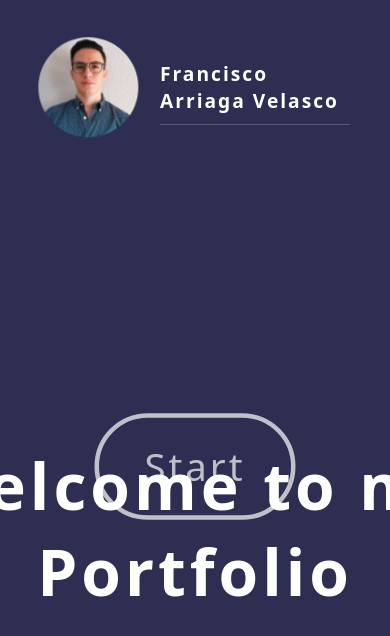
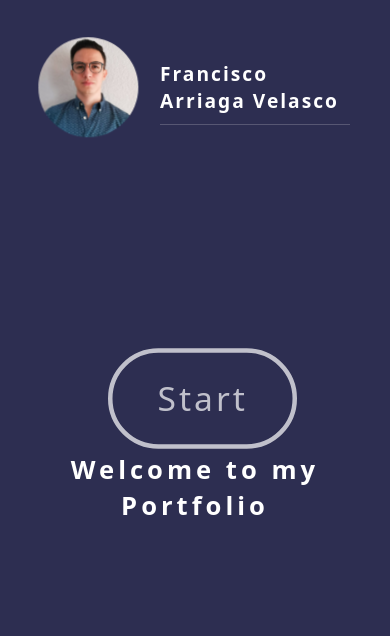
Before and after one commit to arrrriaga/portafolio-proyectos, a React (Create React App) app: page / in a window 390 px wide. Shown: the top 636 px of the page. Built offline with nearby package versions, Linux system fonts and the light colour scheme.

Commit message:
inicio de responsive

```diff
--- a/public/index.html
+++ b/public/index.html
@@ -24,7 +24,7 @@
       work correctly both with client-side routing and a non-root public URL.
       Learn how to configure a non-root public URL by running `npm run build`.
     -->
-    <title>React App</title>
+    <title>Francisco Arriaga 👨🏻‍💻</title>
   </head>
   <body>
     <noscript>You need to enable JavaScript to run this app.</noscript>
--- /dev/null
+++ b/src/components/BackDrop/index.js
@@ -0,0 +1,50 @@
+import React from "react";
+import { Modal } from "../Modal";
+import { Link } from "react-router-dom";
+import { motion, AnimatePresence } from "framer-motion";
+
+const backDrop = {
+  visible: {
+    opacity: 1,
+  },
+  hidden: {
+    opacity: 0,
+  },
+};
+
+const modal = {
+  hidden: {
+    y: "-100vh",
+    opacity: 0,
+  },
+  visible: {
+    y: "200px",
+    opacity: 1,
+    transition: {},
+  },
+};
+
+const Backdrop = ({ showModal, setShowModal }) => {
+  const handleClick = () => {
+    setShowModal(false);
+  };
+
+  return (
+    <AnimatePresence mode="await">
+      {showModal && (
+        <>
+          <motion.div
+            onClick={handleClick}
+            className="backdrop"
+            variants={backDrop}
+            initial="hidden"
+            animate="visible"
+          ></motion.div>
+          <Modal />
+        </>
+      )}
+    </AnimatePresence>
+  );
+};
+
+export { Backdrop };
--- a/src/components/Modal/index.js
+++ b/src/components/Modal/index.js
@@ -2,15 +2,7 @@ import React from "react";
 import { Link } from "react-router-dom";
 import { motion, AnimatePresence } from "framer-motion";
 
-const backDrop = {
-  visible: {
-    opacity: 1,
-  },
-  hidden: {
-    opacity: 0,
-  },
-};
-
+const Modal = ({ showModal, setShowModal }) => {
   const modal = {
     hidden: {
       y: "-100vh",
@@ -19,22 +11,11 @@ const modal = {
     visible: {
       y: "200px",
       opacity: 1,
-    transition: {
-      delay: 0.5,
-    },
+      transition: {},
     },
   };
-
-const Modal = ({ showModal, setShowModal }) => {
   return (
     <AnimatePresence mode="await">
-      {showModal && (
-        <motion.div
-          className="backdrop"
-          variants={backDrop}
-          initial="hidden"
-          animate="visible"
-        >
       <motion.div
         className="modal"
         variants={modal}
@@ -43,12 +24,9 @@ const Modal = ({ showModal, setShowModal }) => {
         exit="hidden"
       >
         <p>¿HomePage?</p>
-            <Link to="/">
-              <button>Start again</button>
-            </Link>
+
+        <button onClick={() => console.log("Hola mundo")}>Start again</button>
       </motion.div>
-        </motion.div>
-      )}
     </AnimatePresence>
   );
 };
--- a/src/index.css
+++ b/src/index.css
@@ -19,7 +19,6 @@ div {
 }
 body {
   background: rgb(45, 46, 81);
-
   position: fixed;
   width: 100%;
   height: 100%;
@@ -39,7 +38,7 @@ button {
 }
 .container {
   max-width: 300px;
-  margin: 100px auto 40px;
+  margin: 10vh auto auto;
 }
 .container h3 {
   padding-bottom: 10px;
@@ -89,18 +88,18 @@ li span.active::before {
 
 /* pages */
 .home h2 {
-  font-size: 2em;
+  font-size: 80%;
   margin-bottom: 30px;
 }
 .home.container,
 .order.container {
   text-align: center;
-  max-width: 800px;
+  max-width: 40vw;
 }
 .home button {
   color: white;
   padding: 15px 30px;
-  font-size: 1.6em;
+  font-size: 1.4em;
   border: 3px solid white;
   margin: 30px 20px;
 }
@@ -119,11 +118,16 @@ li span.active::before {
 }
 .modal {
   max-width: 400px;
+  position: absolute;
+  top: 0;
+  left: 0;
+  right: 0;
   margin: 0 auto;
   padding: 40px 20px;
   background-color: white;
   border-radius: 10px;
   text-align: center;
+  z-index: 2;
 }
 
 .modal button {
--- a/src/pages/Oders/index.js
+++ b/src/pages/Oders/index.js
@@ -4,12 +4,12 @@ import { motion } from "framer-motion";
 const containerVariants = {
   hidden: {
     x: "100vw",
-    y: 180,
+    opacity: 0,
   },
   visible: {
     opacity: 1,
     x: 0,
-    y: [180, 180, 0],
+
     transition: {
       // delay: 0.3,
       duration: 2,
--- a/src/pages/home/index.js
+++ b/src/pages/home/index.js
@@ -1,6 +1,7 @@
 import React from "react";
 import { Link } from "react-router-dom";
 import { motion } from "framer-motion";
+import { Container, Row } from "react-bootstrap";
 
 const buttonVariants = {
   visible: {
@@ -43,7 +44,8 @@ const containerVariants = {
 
 const Home = () => {
   return (
-    <div className="home container">
+    <Container className="home container">
+      <Row>
         <motion.h2
           transition={{ duration: 2.5 }}
           animate={{
@@ -81,7 +83,8 @@ const Home = () => {
             </motion.button>
           </Link>
         </motion.div>
-    </div>
+      </Row>
+    </Container>
   );
 };
 
--- a/src/router/AppRouter.js
+++ b/src/router/AppRouter.js
@@ -7,6 +7,7 @@ import HomePage from "../pages/home";
 import Base from "../pages/Base/index";
 import Toppings from "../pages/Toppings";
 import Orders from "../pages/Oders";
+import { Backdrop } from "../components/BackDrop";
 
 const AppRouter = () => {
   const location = useLocation();
@@ -29,7 +30,8 @@ const AppRouter = () => {
   return (
     <>
       <Header />
-      <Modal showModal={showModal} setShowModal={setShowModal} />
+      {/* <Modal showModal={showModal} setShowModal={setShowModal} /> */}
+      <Backdrop showModal={showModal} setShowModal={setShowModal} />
       <AnimatePresence mode="wait" onExitComplete={() => setShowModal(false)}>
         <Routes location={location} key={location.key}>
           <Route path="/" element={<HomePage />} />
```
Also changed, not shown: src/components/Modal/modal.css (deleted), 1 other file (tests, documents, lock files or other folders). Lines whose indentation alone changed are shown as unchanged.
